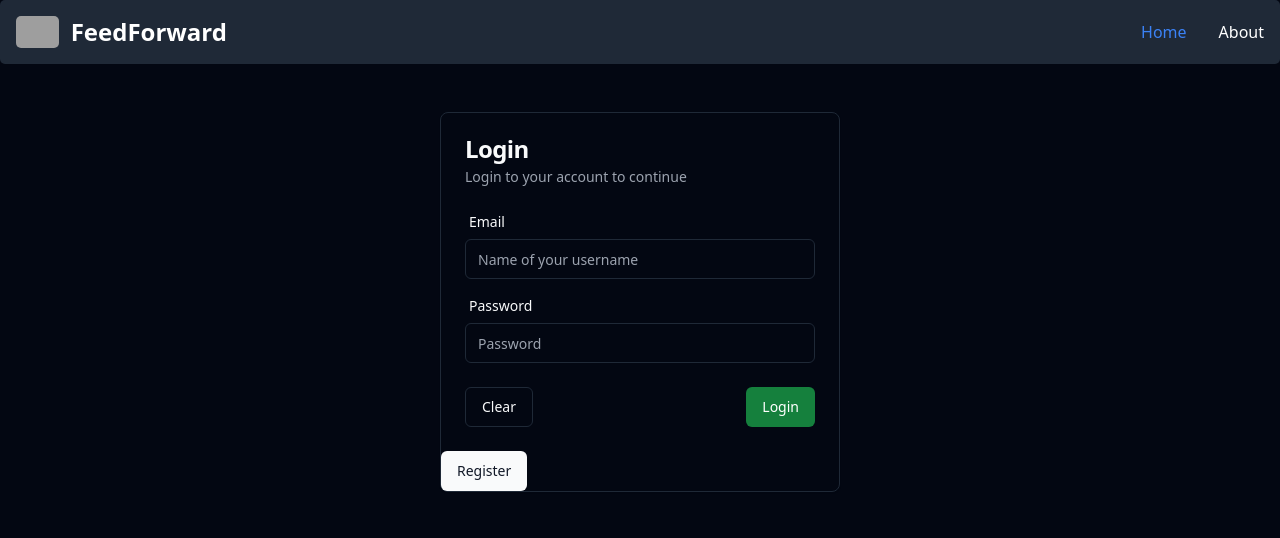
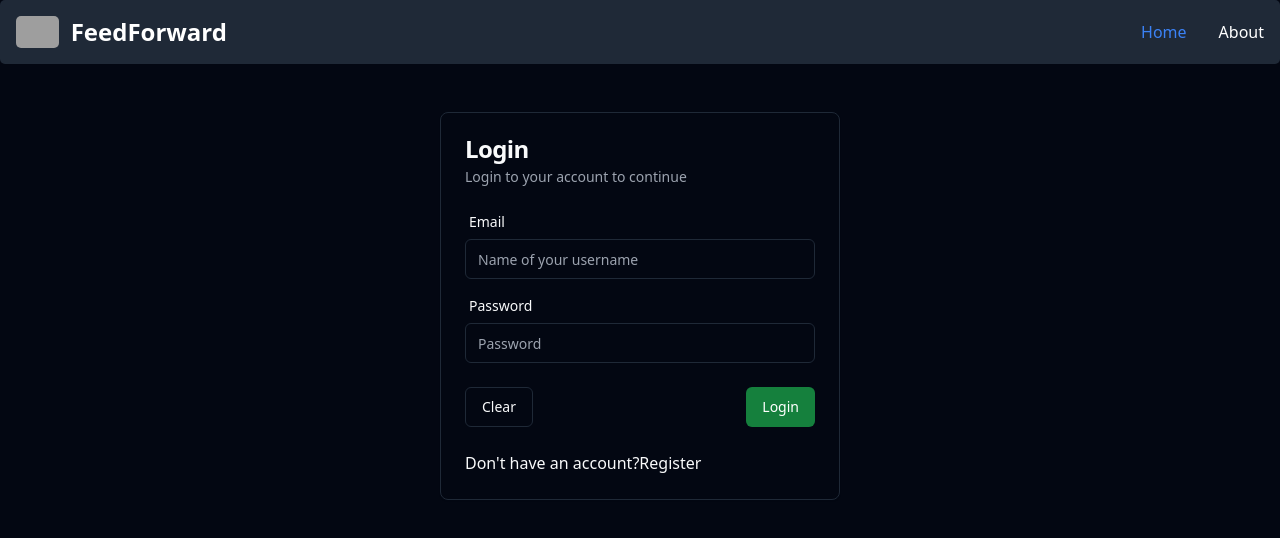
Before and after one commit to ANNI69/FeedForward, a Next.js app: page /login in a window 1280 px wide. Shown: the top 538 px of the page. Built offline with nearby package versions, Linux system fonts and the light colour scheme; grey boxes are pictures that could not be loaded.

Commit message:
dashboard

```diff
--- a/app/home/page.tsx
+++ b/app/home/page.tsx
@@ -6,7 +6,7 @@ import Image from "next/image";
 import { BackgroundBeams } from "@/components/ui/background-beams";
 import Navbar from "@/components/navbar";
 import MeteorsDemo from "./3rdSection";
-import cardsData from "@/utils/staticData.js";
+import cardsData from "@/utils/staticData";
 export default function Homepage() {
   const images = [
     "https://info.ehl.edu/hubfs/Blog-EHL-Insights/Blog-Header-EHL-Insights/zero-food-waste.jpg",
--- a/app/login/page.tsx
+++ b/app/login/page.tsx
@@ -120,7 +120,11 @@ export default function Login() {
               Login
             </Button>
           </CardFooter>
-          <Register />
+          <CardContent>
+            <div className="flex pl-30">
+              {" "}Don't have an account? <a className="bg-blue hover-pointer"><Register /></a>
+            </div>
+          </CardContent>
         </Card>
       </div>
     </>
--- a/app/reciever/dashboard/page.tsx
+++ b/app/reciever/dashboard/page.tsx
@@ -77,7 +77,8 @@ export default function RecieverDashboard() {
   return (
     <div>
       <div className="justify-between flex items-center p-4">
-        Welcome , {session?.user?.name}
+
+        <PageTitle title={`${session?.user?.name}`}/>
         <Button
           variant="secondary"
           onClick={() =>
--- a/app/register/donor/page.tsx
+++ b/app/register/donor/page.tsx
@@ -105,7 +105,7 @@ export default function DonorRegister() {
               variant: "default",
               title: "Registered successfull",
               description: "Login now!",
-              action: <Button>Login</Button>,
+              action: <Button><a href="/login">Login</a></Button>,
             });
             console.log(response.data);
           })
--- a/app/register/page.tsx
+++ b/app/register/page.tsx
@@ -28,11 +28,11 @@ export default function Register() {
     <>
       <AlertDialog>
         <AlertDialogTrigger asChild>
-          <Button>
+          <h4>
             {" "}
             {/* <EnvelopeOpenIcon className="mr-2 h-4 w-4" />  */}
             Register{" "}
-          </Button>
+          </h4>
         </AlertDialogTrigger>
         <AlertDialogContent>
           <AlertDialogHeader>
```
